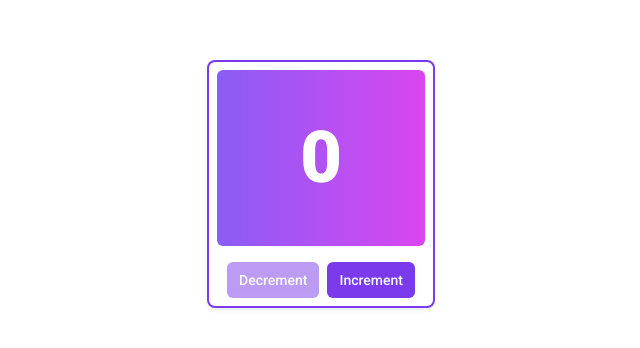
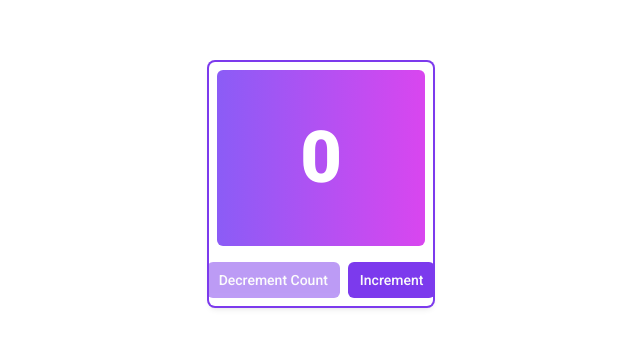
Before and after one commit to BinarySenseiii/next-clean, a Next.js app: page / in a window 1280 px wide. Shown: the part 216-564 px from the top of the page, without its empty margins (319-959 px from the left). Built offline with nearby package versions, Linux system fonts and the light colour scheme.

Commit message:
Keep calm and commit

```diff
--- a/src/app/(main)/page.tsx
+++ b/src/app/(main)/page.tsx
@@ -13,8 +13,12 @@ export default function HomePage() {
           <h3 className="text-7xl font-black text-white">{count}</h3>
         </div>
         <div className="flex items-center justify-center gap-2">
-          <Button size="sm" disabled={count === 0} onClick={() => decrementCount()}>
-            Decrement
+          <Button
+            size="sm"
+            disabled={count === 0}
+            onClick={() => decrementCount()}
+          >
+            Decrement Count
           </Button>
           <Button size="sm" onClick={() => incrementCount()}>
             Increment
```
